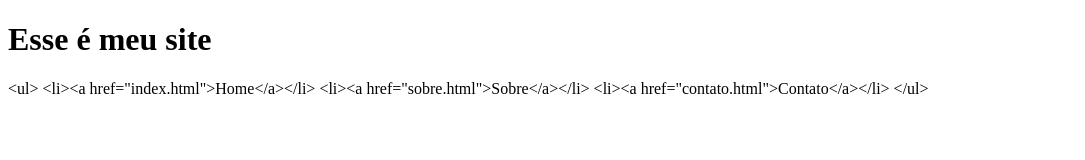
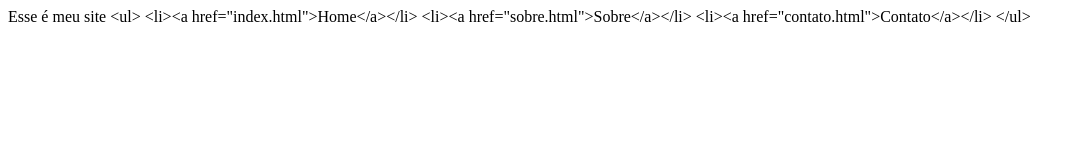
Before and after one commit to wendersonpaulo/teste, a plain HTML site: page index.html in a window 1280 px wide. Shown: the whole page, without its empty margins (0-1085 px from the left). Drawn offline with Linux system fonts and the light colour scheme.

Commit message:
alteracao h1 new_menu

```diff
--- a/index.html
+++ b/index.html
@@ -5,7 +5,7 @@
 <title> Meu Site </title>
 </head>
 <body>
-  <h1>Esse é meu site</h1>
+  Esse é meu site
 
   &lt;ul&gt;
     &lt;li&gt;&lt;a href="index.html"&gt;Home&lt;/a&gt;&lt;/li&gt;
```
